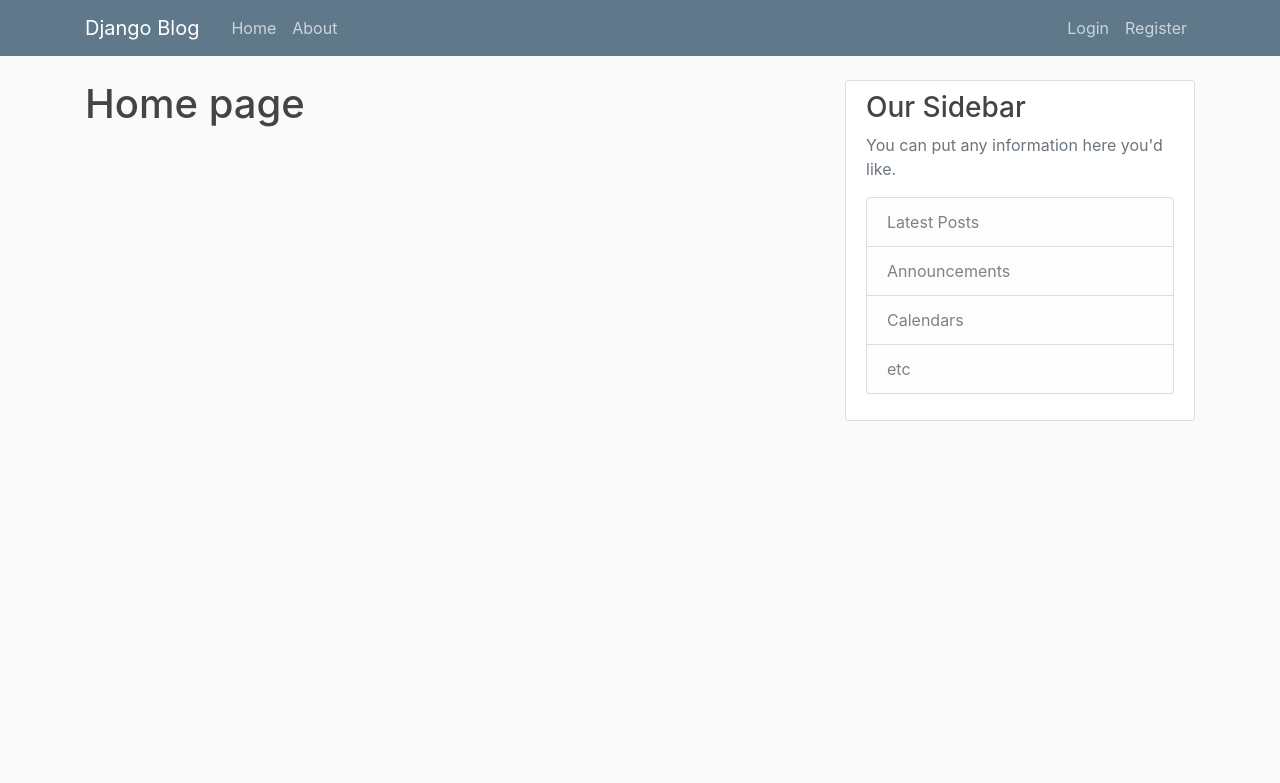
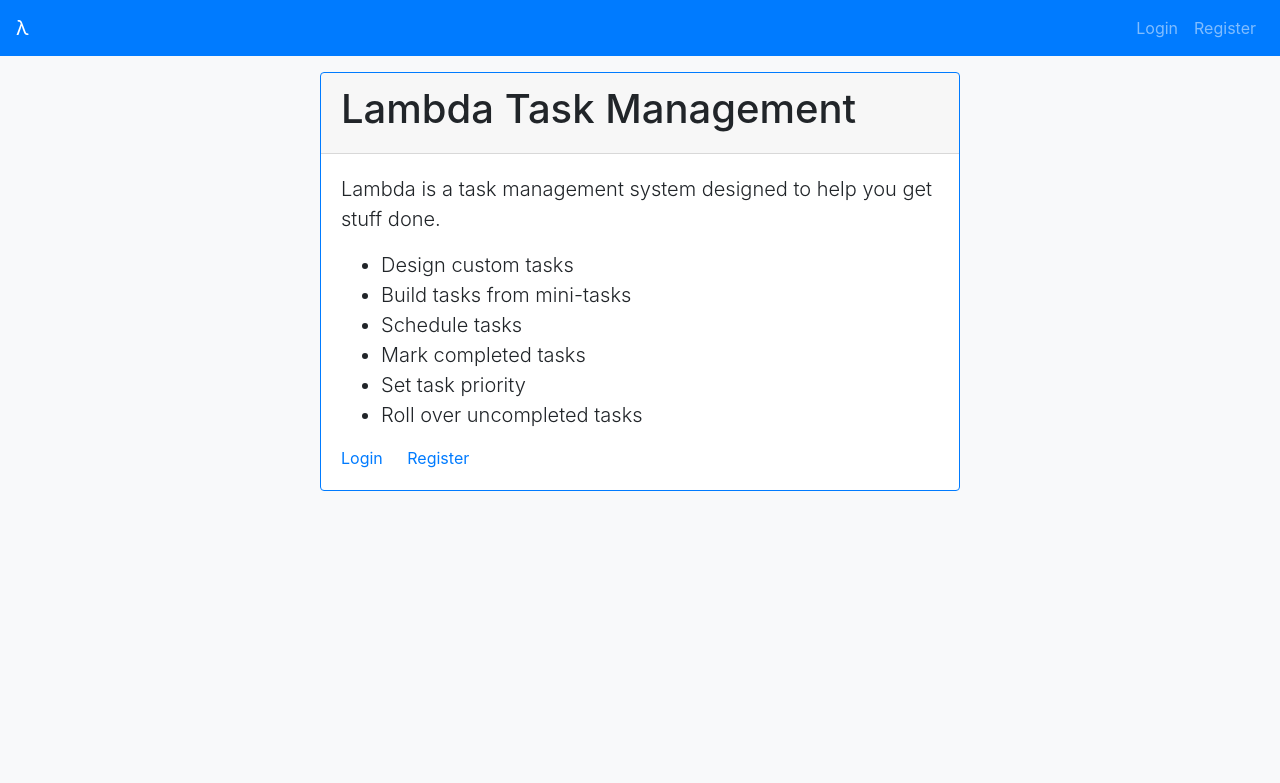
Before and after one commit to Rory-Sullivan/Lambda-Project-Management, a Django app: page / in a window 1280 px wide. Shown: the top 783 px of the page. Run offline with Django 3.2, Linux system fonts and the light colour scheme; some libraries are stand-ins or nearby versions.

Commit message:
Updates to home page.

```diff
--- a/lambda/base/static/base/main.css
+++ /dev/null
@@ -1,84 +0,0 @@
-body {
-  background: #fafafa;
-  color: #333333;
-  margin-top: 5rem;
-}
-
-h1, h2, h3, h4, h5, h6 {
-  color: #444444;
-}
-
-ul {
-  margin: 0;
-}
-
-.bg-steel {
-  background-color: #5f788a;
-}
-
-.site-header .navbar-nav .nav-link {
-  color: #cbd5db;
-}
-
-.site-header .navbar-nav .nav-link:hover {
-  color: #ffffff;
-}
-
-.site-header .navbar-nav .nav-link.active {
-  font-weight: 500;
-}
-
-.content-section {
-  background: #ffffff;
-  padding: 10px 20px;
-  border: 1px solid #dddddd;
-  border-radius: 3px;
-  margin-bottom: 20px;
-}
-
-.article-title {
-  color: #444444;
-}
-
-a.article-title:hover {
-  color: #428bca;
-  text-decoration: none;
-}
-
-.article-content {
-  white-space: pre-line;
-}
-
-.article-img {
-  height: 65px;
-  width: 65px;
-  margin-right: 16px;
-}
-
-.article-metadata {
-  padding-bottom: 1px;
-  margin-bottom: 4px;
-  border-bottom: 1px solid #e3e3e3
-}
-
-.article-metadata a:hover {
-  color: #333;
-  text-decoration: none;
-}
-
-.article-svg {
-  width: 25px;
-  height: 25px;
-  vertical-align: middle;
-}
-
-.account-img {
-  height: 125px;
-  width: 125px;
-  margin-right: 20px;
-  margin-bottom: 16px;
-}
-
-.account-heading {
-  font-size: 2.5rem;
-}
--- a/lambda/base/templates/base/base.html
+++ b/lambda/base/templates/base/base.html
@@ -1,78 +1,39 @@
-{% load static %}
-
-<!DOCTYPE html>
 <html lang="en">
 
 <head>
-  <meta charset="UTF-8">
-  <meta name="viewport" content="width=device-width, initial-scale=1.0, shrink-to-fit=no">
+  <meta charset="utf-8">
+  <meta name="viewport" content="width=device-width, initial-scale=1, shrink-to-fit=no">
   <link rel="stylesheet" href="https://stackpath.bootstrapcdn.com/bootstrap/4.4.1/css/bootstrap.min.css"
     integrity="sha384-Vkoo8x4CGsO3+Hhxv8T/Q5PaXtkKtu6ug5TOeNV6gBiFeWPGFN9MuhOf23Q9Ifjh" crossorigin="anonymous">
-  <link rel="stylesheet" type="text/css" href="{% static 'base/main.css' %}">
 
-  {% if title %}
-  <title>Lambda - {{ title }}</title>
-  {% else %}
+  <!-- Color theme -->
+  <!-- <link rel="stylesheet" href="colorTheme.css"> -->
+
+  {% block title %}
     <title>Lambda</title>
-  {% endif %}
+  {% endblock title %}
 </head>
 
-<body>
-  <header class="site-header">
-    <nav class="navbar navbar-expand-md navbar-dark bg-steel fixed-top">
-      <div class="container">
-        <a class="navbar-brand mr-4" href="{% url 'home' %}">Django Blog</a>
-        <button class="navbar-toggler" type="button" data-toggle="collapse" data-target="#navbarToggle"
-          aria-controls="navbarToggle" aria-expanded="false" aria-label="Toggle navigation">
+<body class="bg-light">
+
+  <!-- Navbar / header -->
+  <nav class="navbar navbar-expand navbar-dark bg-primary mb-3">
+    <a class="navbar-brand" href="#">λ</a>
+    <button class="navbar-toggler" type="button" data-toggle="collapse" data-target="#navbarItems"
+      aria-controls="navbarItems" aria-expanded="false" aria-label="Toggle navigation">
       <span class="navbar-toggler-icon"></span>
     </button>
-        <div class="collapse navbar-collapse" id="navbarToggle">
-          <div class="navbar-nav mr-auto">
-            <a class="nav-item nav-link" href="{% url 'home' %}">Home</a>
-            <a class="nav-item nav-link" href="#">About</a>
-          </div>
-          <!-- Navbar Right Side -->
+    <div class="collapse navbar-collapse justify-content-end text-right" id="navbarItems">
       <div class="navbar-nav">
-            {% if user.is_authenticated %}
-              <a class="nav-item nav-link" href="#">Profile</a>
-              <a class="nav-item nav-link" href="#">Logout</a>
-            {% else %}
         <a class="nav-item nav-link" href="#">Login</a>
         <a class="nav-item nav-link" href="#">Register</a>
-            {% endif %}
-          </div>
       </div>
     </div>
   </nav>
-  </header>
 
-  <main role="main" class="container">
-    <div class="row">
-      <div class="col-md-8">
-        {% if messages %}
-          {% for message in messages %}
-            <div class="alert alert-{{ message.tags }}">
-              {{ message }}
-            </div>
-          {% endfor %}
-        {% endif %}
-        {% block content %}{% endblock %}
-      </div>
-      <div class=" col-md-4">
-        <div class="content-section">
-          <h3>Our Sidebar</h3>
-          <p class='text-muted'>You can put any information here you'd like.
-            <ul class="list-group">
-              <li class="list-group-item list-group-item-light">Latest Posts</li>
-              <li class="list-group-item list-group-item-light">Announcements</li>
-              <li class="list-group-item list-group-item-light">Calendars</li>
-              <li class="list-group-item list-group-item-light">etc</li>
-            </ul>
-          </p>
-        </div>
-      </div>
-    </div>
-  </main>
+  <!-- Content -->
+  {% block content %}
+  {% endblock content %}
 
   <script src="https://code.jquery.com/jquery-3.4.1.slim.min.js"
     integrity="sha384-J6qa4849blE2+poT4WnyKhv5vZF5SrPo0iEjwBvKU7imGFAV0wwj1yYfoRSJoZ+n"
@@ -83,6 +44,7 @@
   <script src="https://stackpath.bootstrapcdn.com/bootstrap/4.4.1/js/bootstrap.min.js"
     integrity="sha384-wfSDF2E50Y2D1uUdj0O3uMBJnjuUD4Ih7YwaYd1iqfktj0Uod8GCExl3Og8ifwB6"
     crossorigin="anonymous"></script>
+
 </body>
 
 </html>
--- a/lambda/base/templates/base/home.html
+++ b/lambda/base/templates/base/home.html
@@ -1,5 +1,33 @@
 {% extends 'base/base.html' %}
 
 {% block content %}
-  <h1>Home page</h1>
+  <div class="container mb-3" style="max-width: 670px;">
+    <div class="row mb-3">
+
+      <div class="col">
+        <div class="card mb-3 border-primary">
+          <div class="card-header">
+            <h1>Lambda Task Management</h1>
+          </div>
+          <div class="card-body">
+            <p class="card-text lead">
+              Lambda is a task management system designed to help you get stuff
+              done.
+            </p>
+            <ul class="lead">
+              <li>Design custom tasks</li>
+              <li>Build tasks from mini-tasks</li>
+              <li>Schedule tasks</li>
+              <li>Mark completed tasks</li>
+              <li>Set task priority</li>
+              <li>Roll over uncompleted tasks</li>
+            </ul>
+            <a href="#" class="card-link">Login</a>
+            <a href="#" class="card-link">Register</a>
+          </div>
+        </div>
+      </div>
+
+    </div>
+  </div>
 {% endblock content %}
--- a/lambda/base/views.py
+++ b/lambda/base/views.py
@@ -1,5 +1,4 @@
 from django.shortcuts import render
-from django.http import HttpResponse
 
 
 def home(request):
```
Lines whose indentation alone changed are shown as unchanged.
